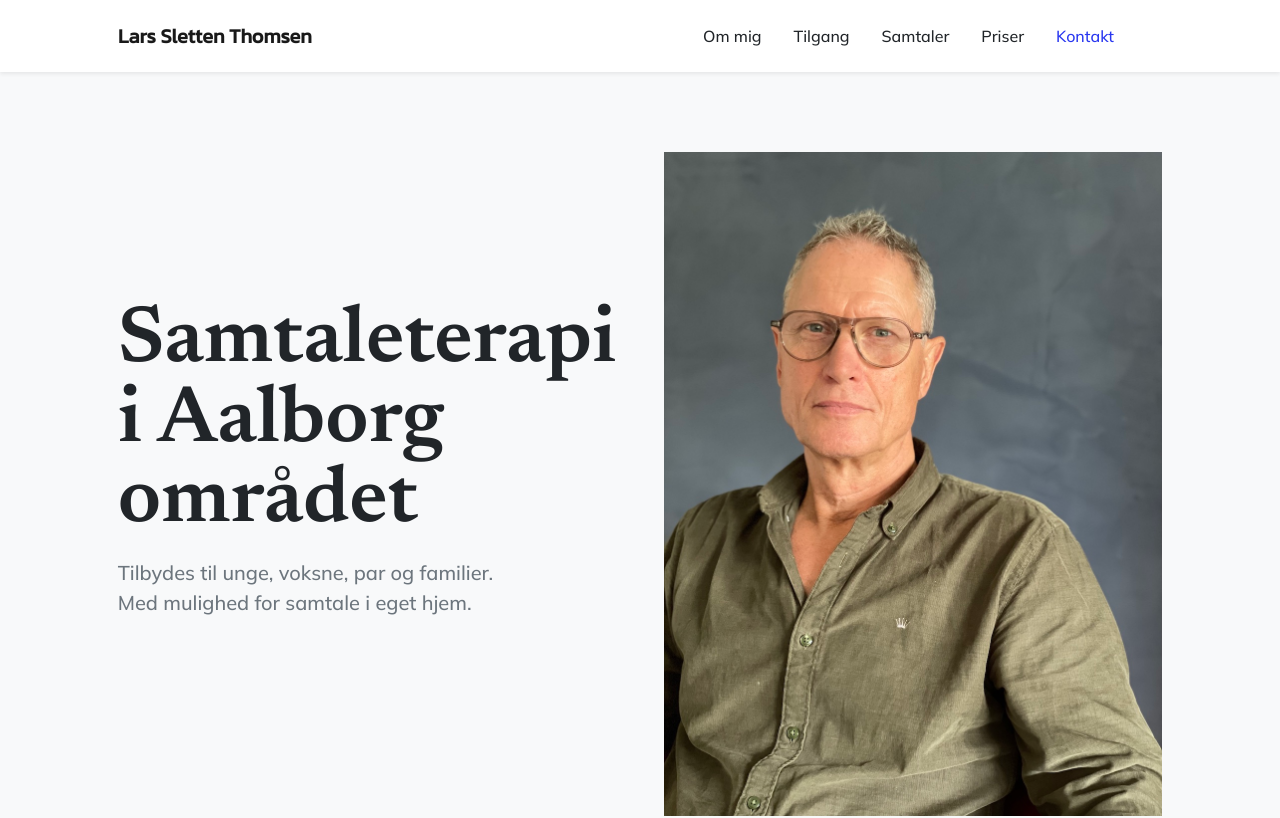
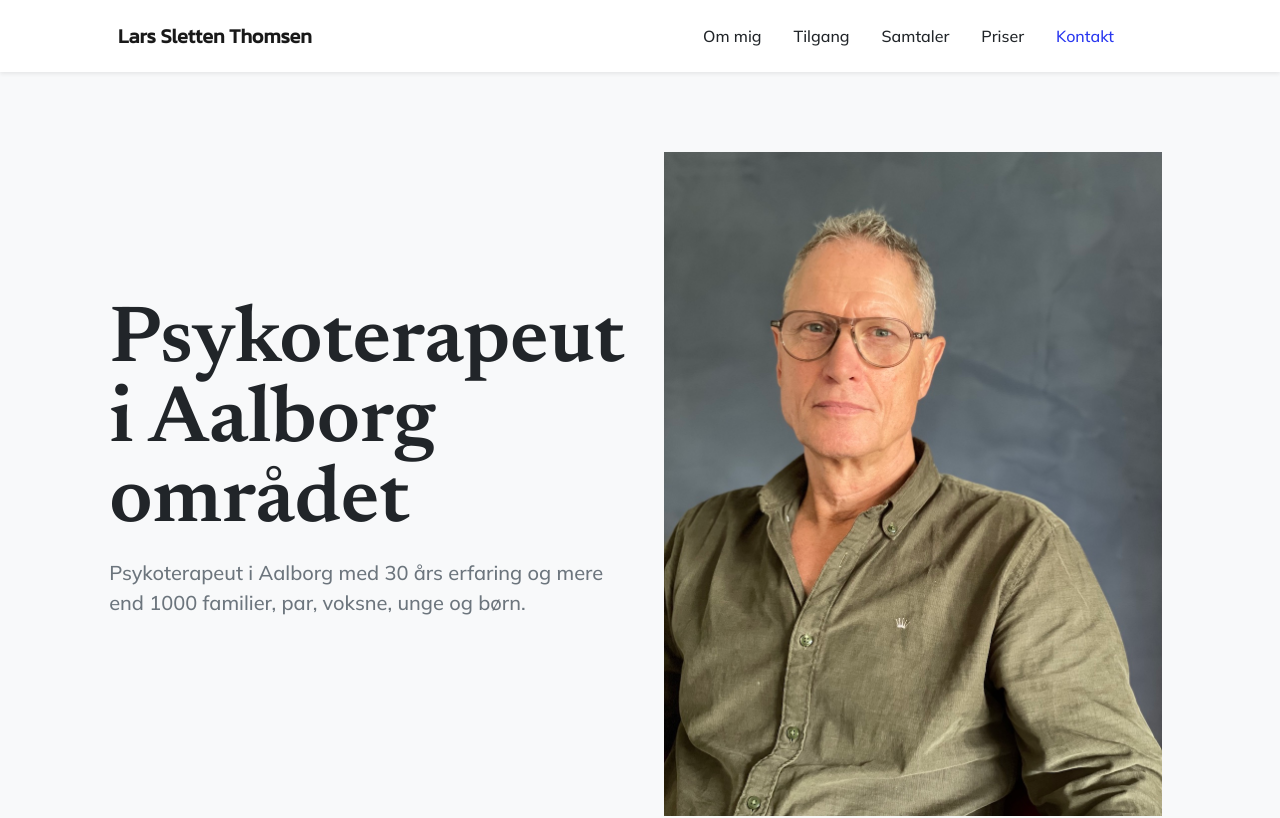
Before and after one commit to slettenthomsen/slettenthomsen.github.io, a plain HTML site: page index.html in a window 1280 px wide. Shown: the top 818 px of the page. Drawn offline with nearby package versions, Linux system fonts and the light colour scheme.

Commit message:
updates to frontpage

```diff
--- a/index.html
+++ b/index.html
@@ -5,7 +5,7 @@
         <meta name="viewport" content="width=device-width, initial-scale=1, shrink-to-fit=no" />
         <meta name="description" content="" />
         <meta name="author" content="" />
-        <title>Samtaleterapi i Aalborg området | Lars Sletten Thomsen</title>
+        <title>Psykoterapeut i Aalborg området | Lars Sletten Thomsen</title>
         <link rel="icon" type="image/x-icon" href="assets/favicon.ico" />
         <!-- Bootstrap icons-->
         <link href="https://cdn.jsdelivr.net/npm/bootstrap-icons@1.5.0/font/bootstrap-icons.css" rel="stylesheet" />
@@ -45,11 +45,12 @@
                         <!-- Mashead text and app badges-->
                         <div class="masthead-device-mockup">
                             <div class="mb-5 mb-lg-0 text-center text-lg-start">
-                                <h1 class="display-1 lh-1 mb-3">Samtaleterapi i Aalborg området</h1>
+                                <h1 class="display-1 lh-1 mb-3">Psykoterapeut i Aalborg området</h1>
                                 <p class="lead fw-normal text-muted mb-5">
-                                    Tilbydes til unge, voksne, par og familier.
-                                    <br>
-                                    Med mulighed for samtale i eget hjem.
+                                    Psykoterapeut i Aalborg med 30 års erfaring og mere end 1000 familier, par, voksne, unge og børn.
+                                    <!-- Tilbydes til unge, voksne, par og familier. -->
+                                    <!-- <br> -->
+                                    <!-- Med mulighed for samtale i eget hjem. -->
                                 </p>
                                 <!-- <div class="d-flex flex-column flex-lg-row align-items-center">
                                     <a class="me-lg-3 mb-4 mb-lg-0" href="#!"><img class="app-badge" src="assets/img/google-play-badge.svg" alt="..." /></a>
```
